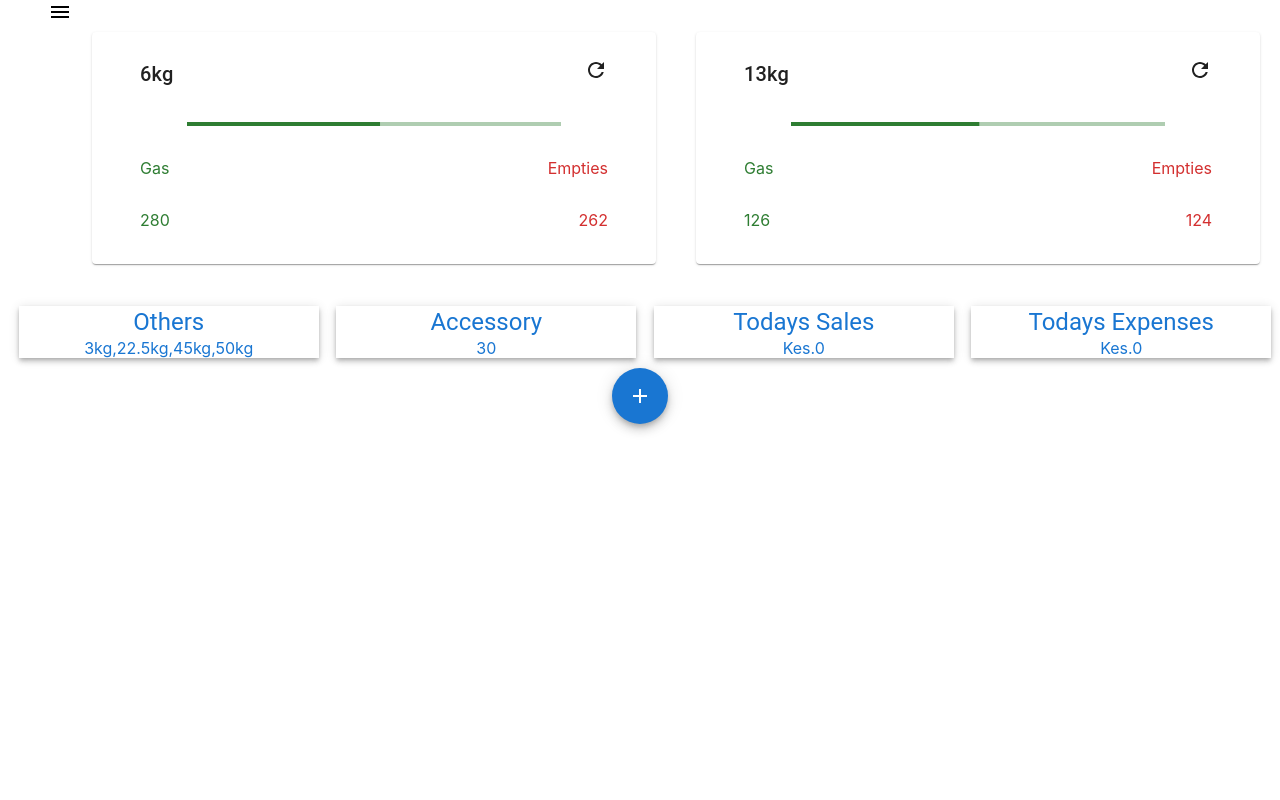
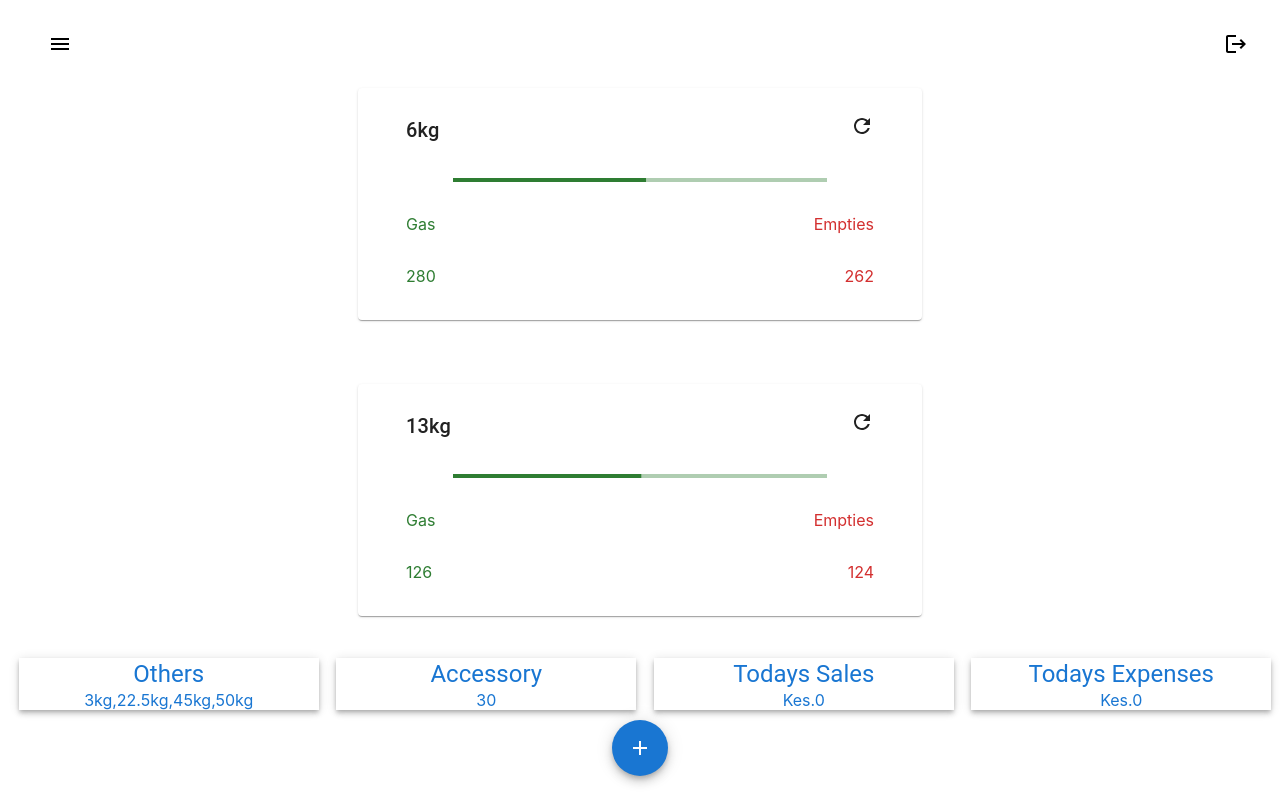
Before and after one commit to SammyMureithi/SanacheLpg, a React (Create React App) app: page /DashBoard in a window 1280 px wide. Built offline with nearby package versions, Linux system fonts and the light colour scheme; no server answers.

Commit message:
LogOut Ui setUp successfully

```diff
--- /dev/null
+++ b/src/Components/LogOut.js
@@ -0,0 +1,35 @@
+import React, { useState } from 'react'
+import LogoutIcon from '@mui/icons-material/Logout';
+import { Dialog,DialogContent,DialogTitle,DialogContentText,DialogActions, Button } from '@mui/material'
+function LogOut() {
+    const [open, setOpen] = useState( false );
+    function handleClose() {
+        setOpen( false );
+    }
+    function handleClickOpen() {
+        setOpen( true );
+    }
+  return (
+      <>
+          <LogoutIcon onClick={handleClickOpen} />
+          <Dialog
+        open={open}
+        onClose={handleClose}
+        aria-labelledby="alert-dialog-title"
+          aria-describedby="alert-dialog-description"
+          >
+               <DialogContent>
+                  <DialogContentText id="alert-dialog-description">
+                      Are you sure you want to logOut {sessionStorage.getItem("fullname")}?
+                  </DialogContentText>
+        </DialogContent>
+              <DialogActions>
+                  <Button onClick={handleClose}>Cancel</Button>
+                  <Button onClick={handleClose} variant="contained">Logout</Button>
+        </DialogActions>
+        </Dialog>
+      </>
+  )
+}
+
+export default LogOut
--- a/src/Contexts/Context.js
+++ b/src/Contexts/Context.js
@@ -59,7 +59,7 @@ function Context( props ) {
             .catch( error => console.log( error ) );
     }
 
-    console.log("//////"+ sessionStorage.getItem("stationID") );
+
   return (
       <Provider value={
           {
--- a/src/Pages/DashBoard.js
+++ b/src/Pages/DashBoard.js
@@ -6,6 +6,7 @@ import SummeryCard from '../Components/SummeryCard'
 import AddIcon from '@mui/icons-material/Add';
 import { ContextConsumer } from '../Contexts/Context';
 import Drawer from '../Components/Drawer';
+import LogOut from '../Components/LogOut';
 
 
 function DashBoard() {
@@ -86,8 +87,11 @@ function DashBoard() {
                 setStationId(sessionStorage.getItem("stationID"))
                 return (
                     <div>
-                       <div className='sumCard'>
-                            <Drawer/>
+                        <div className='sumCard'>
+                            <div className='topDashboard'>
+                            <Drawer />
+                            <LogOut/>
+                            </div>
                             <SummeryCard size={"6kg"} percentage={data.ttl6kgGasPercentage} gas={data.ttl6kgRefill}
                                 empyty={data.ttl6kgCylinder}  />
                             <SummeryCard size="13kg" percentage={data.tt13kgGasPercentage} gas={data.ttl13kgRefill}
--- a/src/index.css
+++ b/src/index.css
@@ -54,6 +54,7 @@ code {
   font-weight: 900;
   text-align: center;
 }
+
 #drawer{
  float: left;
  margin-left: 3rem;
@@ -85,6 +86,20 @@ code {
   padding: 0px 2rem;
   color: green;
 }
+.topDashboard{
+  display: flex;
+  justify-content: space-between;
+  margin-top: 2rem;
+}
+.topDashboard :nth-child(2){
+  float: right;
+  margin-right: 2rem;
+}
+.sumCard{
+  display: flex;
+  flex-direction: column;
+}
+
 @media only screen and (max-width: 700px) {
   .sumCard{
     display: flex;
@@ -95,4 +110,6 @@ code {
     flex-direction: column;
   }
 
+
+
 }
```
